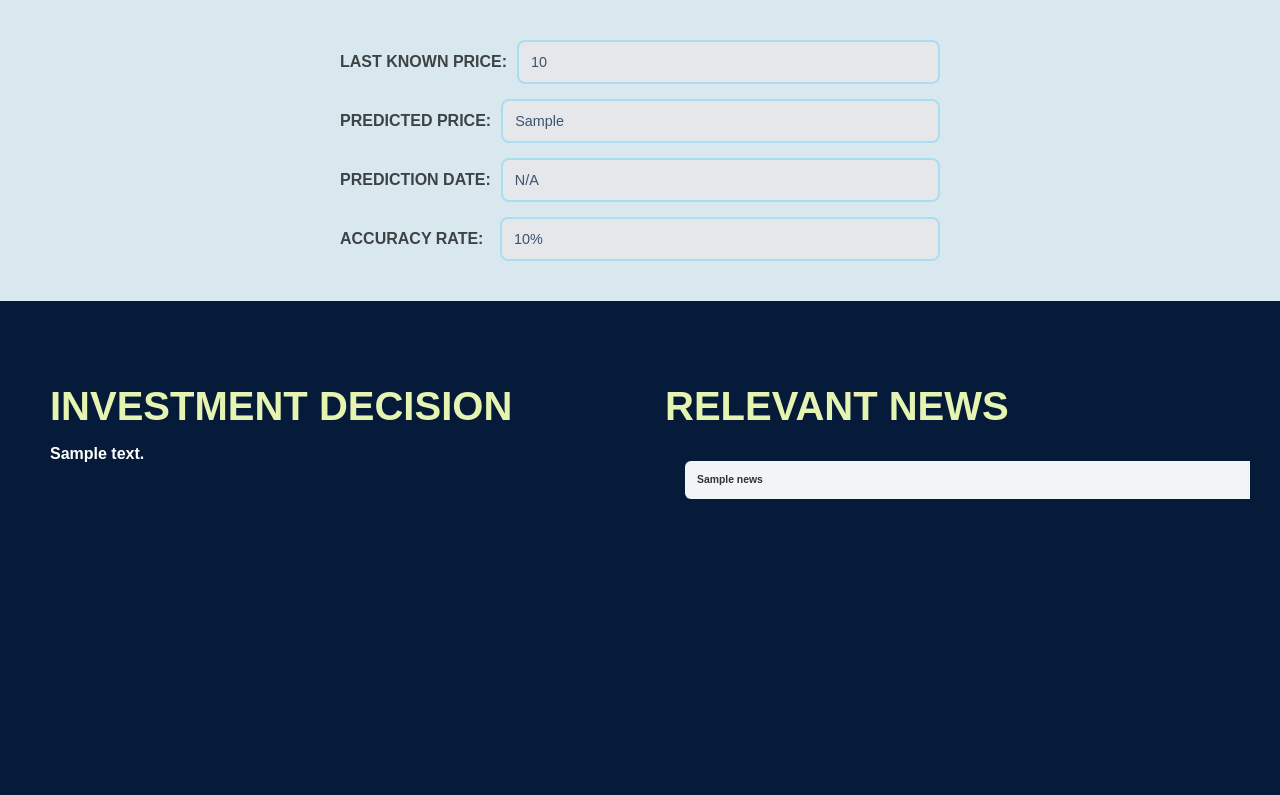
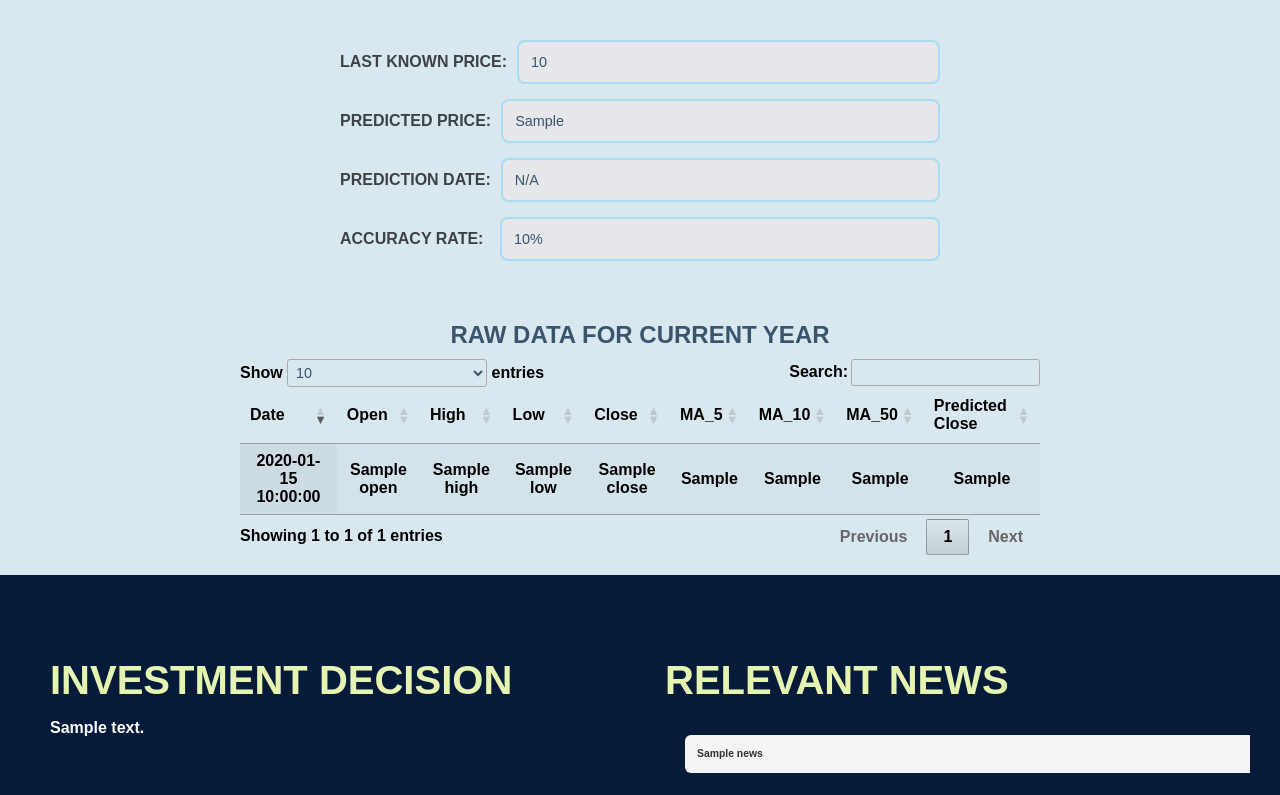
Before and after one commit to GourabGorai/TRADINGHELPER, a Flask app: template templates/index.html in a window 1280 px wide. Shown: the part 2068-2863 px from the top of the page. Run offline with Flask 3, Linux system fonts and the light colour scheme; the template is opened without the code that fills it: most values are stand-ins (such as "Sample title", 1, 10 or a date in 2020); some libraries are stand-ins or nearby versions; some web fonts are replaced.

Commit message:
Update index.html

```diff
--- a/templates/index.html
+++ b/templates/index.html
@@ -9,6 +9,8 @@
   <link rel="preconnect" href="https://fonts.googleapis.com">
   <link rel="preconnect" href="https://fonts.gstatic.com" crossorigin>
   <link href="https://fonts.googleapis.com/css2?family=Lexend+Zetta:wght@100..900&display=swap" rel="stylesheet">
+  <!-- Add DataTables CSS for table styling and interactivity -->
+  <link rel="stylesheet" href="https://cdn.datatables.net/1.13.7/css/jquery.dataTables.min.css">
 </head>
 <body>
   <header class="header">
@@ -120,6 +122,43 @@
           <input type="text" id="acc_rate" value="{{ accuracy_score if accuracy_score else (session.get('accuracy_score') if session.get('accuracy_score') else 'N/A') }}%" disabled>
         </div>
       </form>
+
+      <!-- Raw Data Table Section -->
+      {% if table_data %}
+        <div class="chart-container">
+          <h2>RAW DATA FOR CURRENT YEAR</h2>
+          <table id="rawDataTable" class="display">
+            <thead>
+              <tr>
+                <th>Date</th>
+                <th>Open</th>
+                <th>High</th>
+                <th>Low</th>
+                <th>Close</th>
+                <th>MA_5</th>
+                <th>MA_10</th>
+                <th>MA_50</th>
+                <th>Predicted Close</th>
+              </tr>
+            </thead>
+            <tbody>
+              {% for row in table_data %}
+                <tr>
+                  <td>{{ row.Date }}</td>
+                  <td>{{ row.Open }}</td>
+                  <td>{{ row.High }}</td>
+                  <td>{{ row.Low }}</td>
+                  <td>{{ row.Close }}</td>
+                  <td>{{ row.MA_5 if row.MA_5 is not none else '-' }}</td>
+                  <td>{{ row.MA_10 if row.MA_10 is not none else '-' }}</td>
+                  <td>{{ row.MA_50 if row.MA_50 is not none else '-' }}</td>
+                  <td>{{ row.Predicted_Close if row.Predicted_Close is not none else '-' }}</td>
+                </tr>
+              {% endfor %}
+            </tbody>
+          </table>
+        </div>
+      {% endif %}
     </section>
 
     <!-- Investment Decision & News Section -->
@@ -175,7 +214,21 @@
     <span>2025© All rights reserved by ClarityTrade</span>
   </footer>
 
+  <!-- Add jQuery and DataTables JS for table functionality -->
+  <script src="https://code.jquery.com/jquery-3.7.1.min.js"></script>
+  <script src="https://cdn.datatables.net/1.13.7/js/jquery.dataTables.min.js"></script>
   <script>
+    // Initialize DataTable for raw data table
+    $(document).ready(function() {
+      $('#rawDataTable').DataTable({
+        paging: true,
+        pageLength: 10,
+        searching: true,
+        ordering: true,
+        order: [[0, 'desc']] // Sort by Date descending by default
+      });
+    });
+
     document.querySelector('.prediction-form').addEventListener('submit', function(e) {
       e.preventDefault();
       const symbol = document.getElementById('symbol').value;
```
